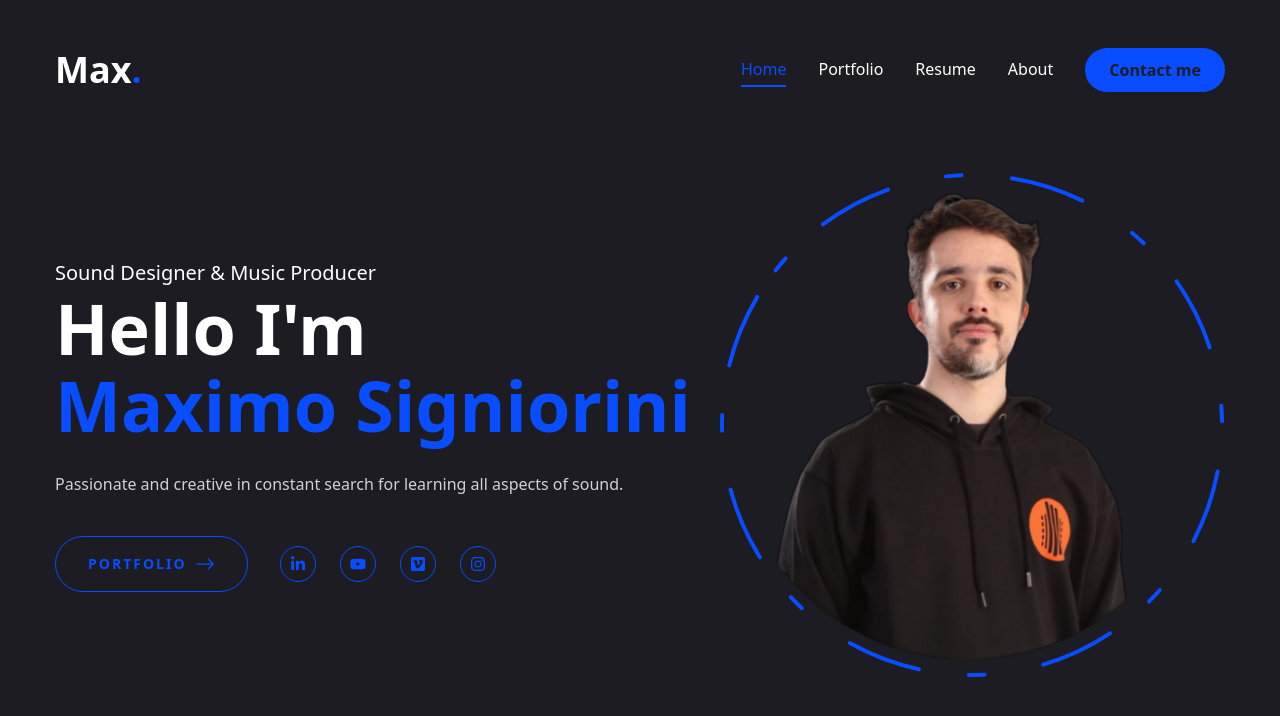
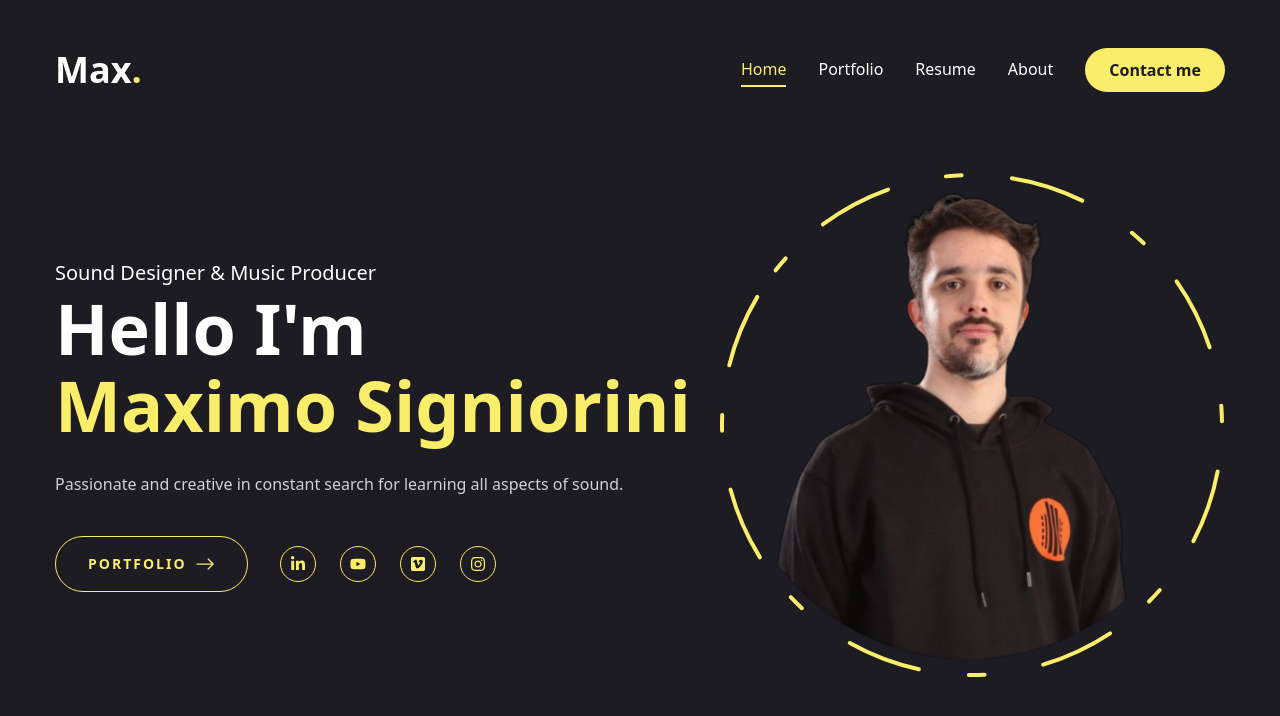
Before and after one commit to maximosigniorini/personal-website, a Next.js app: page / in a window 1280 px wide. Shown: the top 716 px of the page. Built offline with nearby package versions, Linux system fonts and the light colour scheme.

Commit message:
Changing colors to yellow

```diff
--- a/components/Photo.jsx
+++ b/components/Photo.jsx
@@ -18,7 +18,7 @@ const Photo = () => {
 
         {/* circle */}
         <motion.svg className="w-[300px] xl:w-[506px] h-[300px] xl:h-[506px]" fill="transparent" viewBox="0 0 506 506" xmlns="http://www.w3.org/2000/svg">
-          <motion.circle cx="253" cy="253" r="250" stroke="#084DFF" strokeWidth="4" strokeLinecap="round" strokeLinejoin="round" initial={{ strokeDasharray: "24 10 0 0" }} animate={{ strokeDasharray: ["15 120 25 25", "16 25 92 72", "4 250 22 22"], rotate: [120, 360] }}
+          <motion.circle cx="253" cy="253" r="250" stroke="#F9ED69" strokeWidth="4" strokeLinecap="round" strokeLinejoin="round" initial={{ strokeDasharray: "24 10 0 0" }} animate={{ strokeDasharray: ["15 120 25 25", "16 25 92 72", "4 250 22 22"], rotate: [120, 360] }}
             transition={{
               duration: 20,
               repeat: Infinity,
--- a/tailwind.config.js
+++ b/tailwind.config.js
@@ -27,8 +27,8 @@ module.exports = {
       colors: {
         primary: '#1c1c22',
         accent: {
-          DEFAULT: '#084DFF',
-          hover: '#002fa7',
+          DEFAULT: '#F9ED69',
+          hover: '#E0D55E',
         }
       },
 
```
